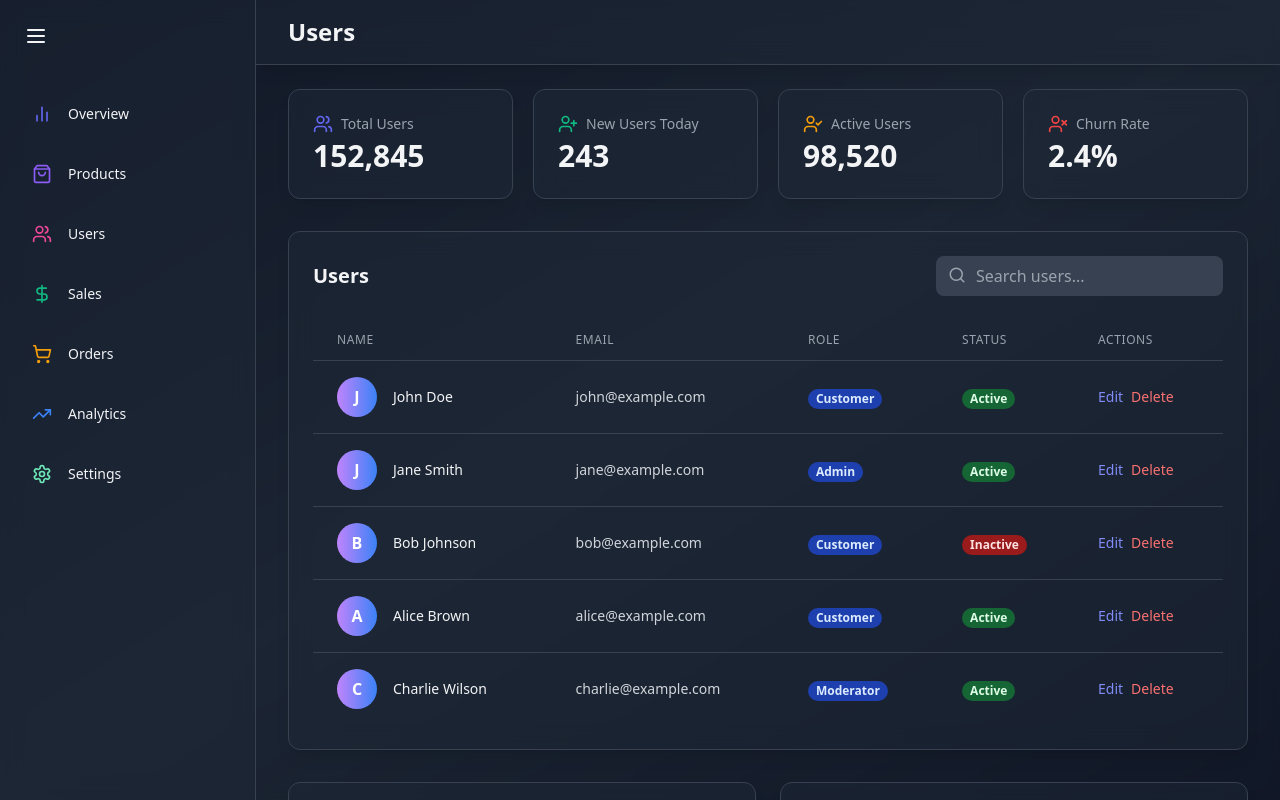
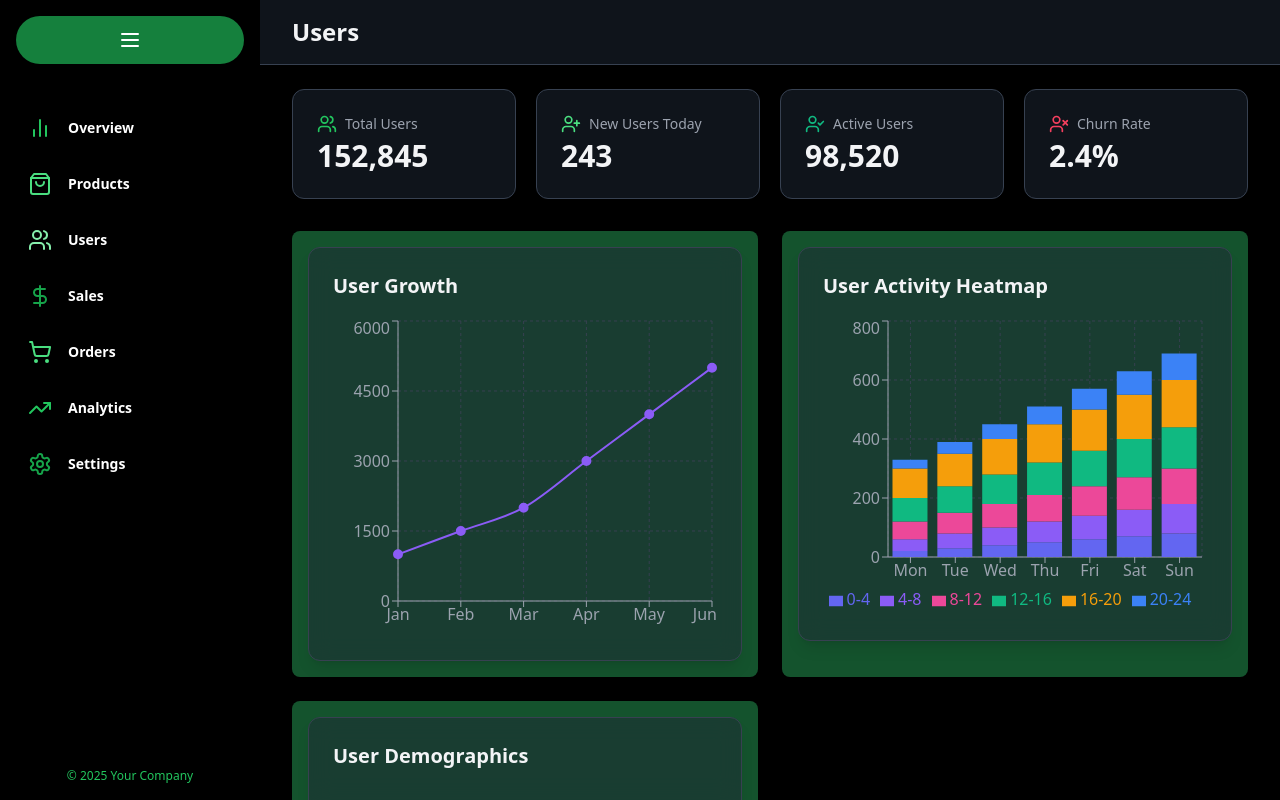
Before and after one commit to Nikhil-cp1905/Decentralized-Stock-Trading-Platform, a React (Vite) app: page /users in a window 1280 px wide. Built offline with nearby package versions, Linux system fonts and the light colour scheme.

Commit message:
Your commit message

```diff
--- a/src/App.jsx
+++ b/src/App.jsx
@@ -27,7 +27,7 @@ function App() {
 				<Route path='/sales' element={<SalesPage />} />
 				<Route path='/orders' element={<OrdersPage />} />
 				<Route path='/analytics' element={<AnalyticsPage />} />
-				<Route path='/settings' element={<SettingsPage />} />
+
 			</Routes>
 		</div>
 	);
--- a/src/components/common/Sidebar.jsx
+++ b/src/components/common/Sidebar.jsx
@@ -1,4 +1,13 @@
-import { BarChart2, DollarSign, Menu, Settings, ShoppingBag, ShoppingCart, TrendingUp, Users } from "lucide-react";
+import {
+    BarChart2,
+    DollarSign,
+    Menu,
+    Settings,
+    ShoppingBag,
+    ShoppingCart,
+    TrendingUp,
+    Users,
+} from "lucide-react";
 import { useState } from "react";
 import { AnimatePresence, motion } from "framer-motion";
 import { Link } from "react-router-dom";
@@ -7,15 +16,16 @@ const SIDEBAR_ITEMS = [
     {
         name: "Overview",
         icon: BarChart2,
-		color: "#6366f1",
+        color: "#22c55e",
         href: "/",
     },
-	{ name: "Products", icon: ShoppingBag, color: "#8B5CF6", href: "/products" },
-	{ name: "Users", icon: Users, color: "#EC4899", href: "/users" },
-	{ name: "Sales", icon: DollarSign, color: "#10B981", href: "/sales" },
-	{ name: "Orders", icon: ShoppingCart, color: "#F59E0B", href: "/orders" },
-	{ name: "Analytics", icon: TrendingUp, color: "#3B82F6", href: "/analytics" },
-	{ name: "Settings", icon: Settings, color: "#6EE7B7", href: "/settings" },
+
+    { name: "Products", icon: ShoppingBag, color: "#4ade80", href: "/products" },
+    { name: "Users", icon: Users, color: "#86efac", href: "/users" },
+    { name: "Sales", icon: DollarSign, color: "#16a34a", href: "/sales" },
+    { name: "Orders", icon: ShoppingCart, color: "#4ade80", href: "/orders" },
+    { name: "Analytics", icon: TrendingUp, color: "#22c55e", href: "/analytics" },
+    { name: "Settings", icon: Settings, color: "#16a34a", href: "/settings" },
 ];
 
 const Sidebar = () => {
@@ -23,45 +33,56 @@ const Sidebar = () => {
 
     return (
         <motion.div
-			className={`relative z-10 transition-all duration-300 ease-in-out flex-shrink-0 ${
-				isSidebarOpen ? "w-64" : "w-20"
-			}`}
-			animate={{ width: isSidebarOpen ? 256 : 80 }}
+            className={`relative z-10 h-screen flex-shrink-0 bg-black shadow-lg fixed right-0`} // Green and black theme, right-side bar
+            animate={{ width: isSidebarOpen ? 260 : 80 }} // Dynamically control width
         >
-			<div className='h-full bg-gray-800 bg-opacity-50 backdrop-blur-md p-4 flex flex-col border-r border-gray-700'>
+            <div className="h-full flex flex-col justify-between p-4">
+                {/* Toggle Button */}
                 <motion.button
-					whileHover={{ scale: 1.1 }}
+                    whileHover={{ rotate: 0 }} // Changed animation to rotation
                     whileTap={{ scale: 0.9 }}
                     onClick={() => setIsSidebarOpen(!isSidebarOpen)}
-					className='p-2 rounded-full hover:bg-gray-700 transition-colors max-w-fit'
+                    className="p-3 rounded-full bg-green-700 text-white flex items-center justify-center hover:bg-green-600 transition"
                 >
                     <Menu size={24} />
                 </motion.button>
 
-				<nav className='mt-8 flex-grow'>
+                {/* Navigation Items */}
+                <nav className="mt-10 flex flex-col gap-2">
                     {SIDEBAR_ITEMS.map((item) => (
                         <Link key={item.href} to={item.href}>
-							<motion.div className='flex items-center p-4 text-sm font-medium rounded-lg hover:bg-gray-700 transition-colors mb-2'>
-								<item.icon size={20} style={{ color: item.color, minWidth: "20px" }} />
-								<AnimatePresence>
+                            <motion.div
+                                className="flex items-center gap-4 text-sm font-semibold p-3 rounded-lg cursor-pointer text-green-300 hover:bg-green-800"
+                                whileHover={{ scale: 1.05 }} // Subtle zoom animation
+                                transition={{ duration: 0.3 }}
+                            >
+                                <item.icon
+                                    size={24}
+                                    style={{ color: item.color, minWidth: "24px" }}
+                                />
                                 {isSidebarOpen && (
                                     <motion.span
-											className='ml-4 whitespace-nowrap'
-											initial={{ opacity: 0, width: 0 }}
-											animate={{ opacity: 1, width: "auto" }}
-											exit={{ opacity: 0, width: 0 }}
-											transition={{ duration: 0.2, delay: 0.3 }}
+                                        className="whitespace-nowrap text-white"
+                                        initial={{ opacity: 0 }}
+                                        animate={{ opacity: 1 }}
+                                        exit={{ opacity: 0 }}
+                                        transition={{ duration: 0.3 }}
                                     >
                                         {item.name}
                                     </motion.span>
                                 )}
-								</AnimatePresence>
                             </motion.div>
                         </Link>
                     ))}
                 </nav>
+
+                {/* Footer */}
+                <div className="text-green-500 text-xs text-center mt-auto">
+                    <p>&copy; 2025 Your Company</p>
+                </div>
             </div>
         </motion.div>
     );
 };
+
 export default Sidebar;
--- a/src/components/overview/SalesOverviewChart.jsx
+++ b/src/components/overview/SalesOverviewChart.jsx
@@ -144,6 +144,10 @@ const StreamingCandlestickChart = () => {
       const scroller = chart.scroller();
       scroller.autoHide(false);
 
+      // Ensure that chart dynamically adjusts and scrolls to the right
+      const axis = plot.xAxis();
+      axis.bounds("data", "data");
+
       setIsInitialized(true);
     });
   };
@@ -187,6 +191,11 @@ const StreamingCandlestickChart = () => {
           newCandle.low,
           newCandle.close
         ]]);
+
+        // Ensure that the chart scrolls dynamically
+        const axis = chartInstance.current.plot(0).xAxis();
+        axis.bounds("data", "data");
+        chartInstance.current.draw();
       }
     }, 1000); // Update every second
 
--- a/src/pages/ProductsPage.jsx
+++ b/src/pages/ProductsPage.jsx
@@ -10,32 +10,64 @@ import ProductsTable from "../components/products/ProductsTable";
 
 const ProductsPage = () => {
 	return (
-		<div className='flex-1 overflow-auto relative z-10'>
-			<Header title='Products' />
+		<div className="flex-1 overflow-auto relative z-10 bg-black text-green-300">
+			<Header title="Products" textColor="text-green-300" />
 
-			<main className='max-w-7xl mx-auto py-6 px-4 lg:px-8'>
+			<main className="max-w-7xl mx-auto py-6 px-4 lg:px-8">
 				{/* STATS */}
 				<motion.div
-					className='grid grid-cols-1 gap-5 sm:grid-cols-2 lg:grid-cols-4 mb-8'
+					className="grid grid-cols-1 gap-5 sm:grid-cols-2 lg:grid-cols-4 mb-8"
 					initial={{ opacity: 0, y: 20 }}
 					animate={{ opacity: 1, y: 0 }}
 					transition={{ duration: 1 }}
 				>
-					<StatCard name='Total Products' icon={Package} value={1234} color='#6366F1' />
-					<StatCard name='Top Selling' icon={TrendingUp} value={89} color='#10B981' />
-					<StatCard name='Low Stock' icon={AlertTriangle} value={23} color='#F59E0B' />
-					<StatCard name='Total Revenue' icon={DollarSign} value={"$543,210"} color='#EF4444' />
+					<StatCard
+						name="Total Products"
+						icon={Package}
+						value={1234}
+						color="#22c55e"
+						backgroundColor="bg-green-800"
+					/>
+					<StatCard
+						name="Top Selling"
+						icon={TrendingUp}
+						value={89}
+						color="#4ade80"
+						backgroundColor="bg-green-700"
+					/>
+					<StatCard
+						name="Low Stock"
+						icon={AlertTriangle}
+						value={23}
+						color="#facc15"
+						backgroundColor="bg-yellow-800"
+					/>
+					<StatCard
+						name="Total Revenue"
+						icon={DollarSign}
+						value={"$543,210"}
+						color="#f43f5e"
+						backgroundColor="bg-red-800"
+					/>
 				</motion.div>
 
-				<ProductsTable />
+				{/* PRODUCT TABLE */}
+				<div className="bg-green-900 p-4 rounded-lg shadow-lg">
+					<ProductsTable />
+				</div>
 
 				{/* CHARTS */}
-				<div className='grid grid-col-1 lg:grid-cols-2 gap-8'>
-					<SalesTrendChart />
-					<CategoryDistributionChart />
+				<div className="grid grid-cols-1 lg:grid-cols-2 gap-8 mt-8">
+					<div className="bg-green-900 p-4 rounded-lg shadow-lg">
+						<SalesTrendChart />
+					</div>
+					<div className="bg-green-900 p-4 rounded-lg shadow-lg">
+						<CategoryDistributionChart />
+					</div>
 				</div>
 			</main>
 		</div>
 	);
 };
+
 export default ProductsPage;
--- a/src/pages/UsersPage.jsx
+++ b/src/pages/UsersPage.jsx
@@ -1,4 +1,4 @@
-import { UserCheck, UserPlus, UsersIcon, UserX } from "lucide-react";
+import { UserCheck, UserPlus, Users as UsersIcon, UserX } from "lucide-react";
 import { motion } from "framer-motion";
 
 import Header from "../components/common/Header";
@@ -17,43 +17,62 @@ const userStats = {
 
 const UsersPage = () => {
     return (
-		<div className='flex-1 overflow-auto relative z-10'>
-			<Header title='Users' />
+        <div className="flex-1 overflow-auto relative z-10 bg-black text-green-300">
+            <Header title="Users" textColor="text-green-300" />
 
-			<main className='max-w-7xl mx-auto py-6 px-4 lg:px-8'>
+            <main className="max-w-7xl mx-auto py-6 px-4 lg:px-8">
                 {/* STATS */}
                 <motion.div
-					className='grid grid-cols-1 gap-5 sm:grid-cols-2 lg:grid-cols-4 mb-8'
+                    className="grid grid-cols-1 gap-5 sm:grid-cols-2 lg:grid-cols-4 mb-8"
                     initial={{ opacity: 0, y: 20 }}
                     animate={{ opacity: 1, y: 0 }}
                     transition={{ duration: 1 }}
                 >
                     <StatCard
-						name='Total Users'
+                        name="Total Users"
                         icon={UsersIcon}
                         value={userStats.totalUsers.toLocaleString()}
-						color='#6366F1'
+                        color="#22c55e"
+                        backgroundColor="bg-green-800"
                     />
-					<StatCard name='New Users Today' icon={UserPlus} value={userStats.newUsersToday} color='#10B981' />
                     <StatCard
-						name='Active Users'
+                        name="New Users Today"
+                        icon={UserPlus}
+                        value={userStats.newUsersToday}
+                        color="#4ade80"
+                        backgroundColor="bg-green-700"
+                    />
+                    <StatCard
+                        name="Active Users"
                         icon={UserCheck}
                         value={userStats.activeUsers.toLocaleString()}
-						color='#F59E0B'
+                        color="#10b981"
+                        backgroundColor="bg-green-600"
                     />
-					<StatCard name='Churn Rate' icon={UserX} value={userStats.churnRate} color='#EF4444' />
+                    <StatCard
+                        name="Churn Rate"
+                        icon={UserX}
+                        value={userStats.churnRate}
+                        color="#f43f5e"
+                        backgroundColor="bg-red-800"
+                    />
                 </motion.div>
 
-				<UsersTable />
-
                 {/* USER CHARTS */}
-				<div className='grid grid-cols-1 lg:grid-cols-2 gap-6 mt-8'>
+                <div className="grid grid-cols-1 lg:grid-cols-2 gap-6 mt-8">
+                    <div className="bg-green-900 p-4 rounded-lg shadow-lg">
                         <UserGrowthChart />
+                    </div>
+                    <div className="bg-green-900 p-4 rounded-lg shadow-lg">
                         <UserActivityHeatmap />
+                    </div>
+                    <div className="bg-green-900 p-4 rounded-lg shadow-lg">
                         <UserDemographicsChart />
+                    </div>
                 </div>
             </main>
         </div>
     );
 };
+
 export default UsersPage;
```
Lines whose indentation alone changed are shown as unchanged.
